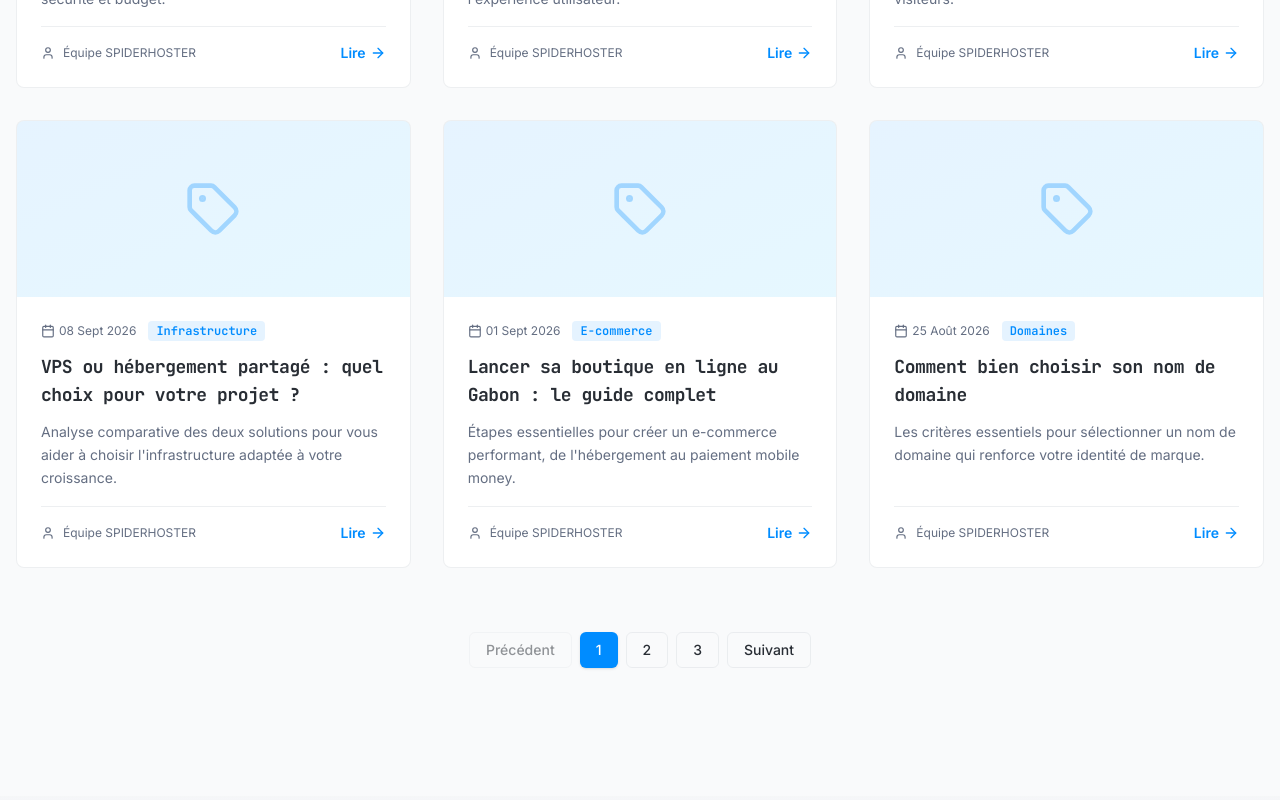
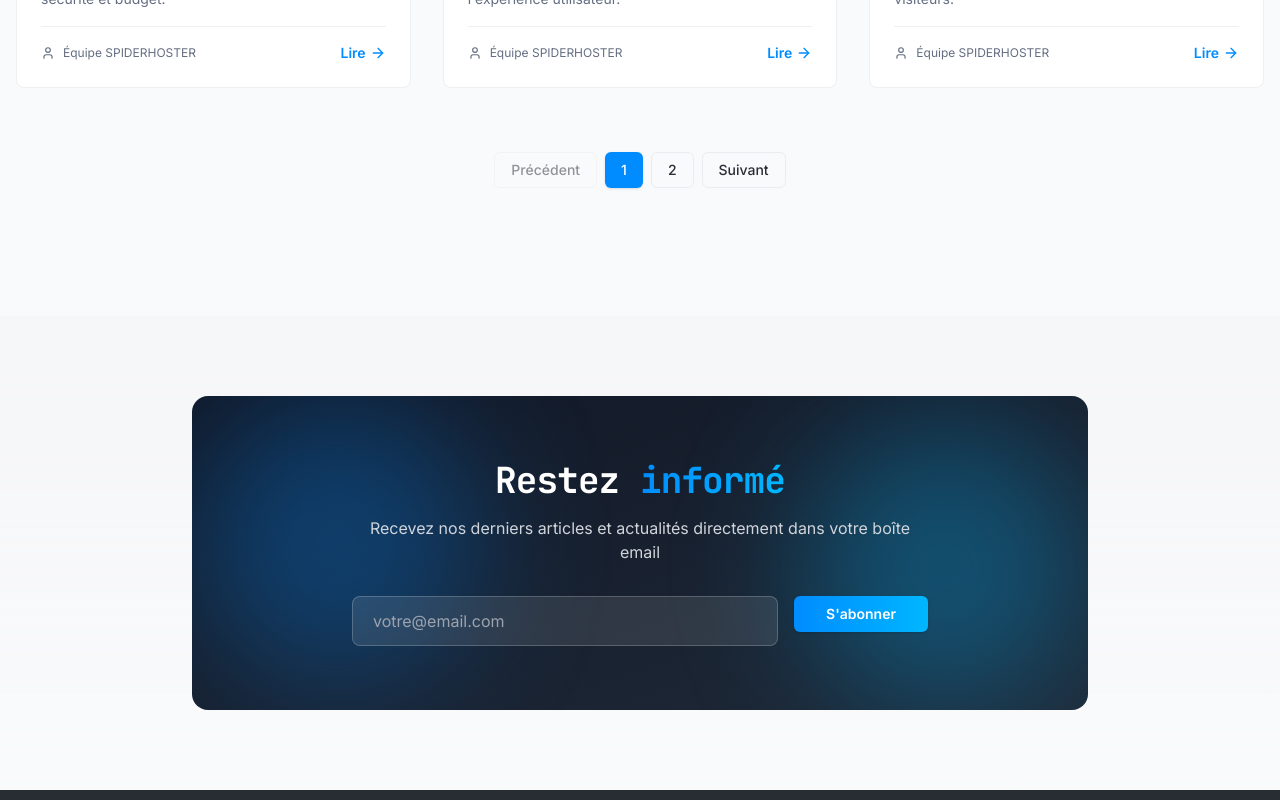
Before and after one commit to brice214/sg-6b163f7e-d25b-45da-95b7-a0681ea5011c-1791216779, a Next.js app: page /blog in a window 1280 px wide. Shown: the part 1400-2200 px from the top of the page. Built offline with nearby package versions, Linux system fonts and the light colour scheme.

Commit message:
feat(ui): implement category filtering and pagination

```diff
--- a/src/pages/blog.tsx
+++ b/src/pages/blog.tsx
@@ -1,3 +1,4 @@
+import { useMemo, useState } from "react";
 import { SEO } from "@/components/SEO";
 import { Header } from "@/components/Header";
 import { Footer } from "@/components/Footer";
@@ -68,8 +69,34 @@ const articles: Article[] = [
 ];
 
 const categories = ["Tous", "Guide", "WordPress", "Sécurité", "Infrastructure", "E-commerce", "Domaines"];
+const ARTICLES_PER_PAGE = 3;
 
 export default function Blog() {
+  const [selectedCategory, setSelectedCategory] = useState("Tous");
+  const [currentPage, setCurrentPage] = useState(1);
+
+  const filteredArticles = useMemo(
+    () => (selectedCategory === "Tous" ? articles : articles.filter((a) => a.category === selectedCategory)),
+    [selectedCategory]
+  );
+
+  const totalPages = Math.max(1, Math.ceil(filteredArticles.length / ARTICLES_PER_PAGE));
+
+  const paginatedArticles = useMemo(
+    () => filteredArticles.slice((currentPage - 1) * ARTICLES_PER_PAGE, currentPage * ARTICLES_PER_PAGE),
+    [filteredArticles, currentPage]
+  );
+
+  const handleCategoryChange = (cat: string) => {
+    setSelectedCategory(cat);
+    setCurrentPage(1);
+  };
+
+  const goToPage = (page: number) => {
+    setCurrentPage(Math.min(Math.max(1, page), totalPages));
+    document.getElementById("articles")?.scrollIntoView({ behavior: "smooth", block: "start" });
+  };
+
   return (
     <>
       <SEO
@@ -99,12 +126,17 @@ export default function Blog() {
         <section className="py-10 bg-background border-b border-border/50">
           <div className="container mx-auto px-4">
             <div className="flex flex-wrap gap-3 justify-center">
-              {categories.map((cat, index) => (
+              {categories.map((cat) => (
                 <Button
                   key={cat}
-                  variant={index === 0 ? "default" : "outline"}
+                  variant={selectedCategory === cat ? "default" : "outline"}
                   size="sm"
-                  className={index === 0 ? "bg-primary hover:bg-primary/90 text-white font-mono" : "border-border/50 font-mono"}
+                  onClick={() => handleCategoryChange(cat)}
+                  className={
+                    selectedCategory === cat
+                      ? "bg-primary hover:bg-primary/90 text-white font-mono"
+                      : "border-border/50 font-mono hover:border-primary/40"
+                  }
                 >
                   {cat}
                 </Button>
@@ -115,8 +147,9 @@ export default function Blog() {
 
         <section id="articles" className="py-20 lg:py-32 bg-background">
           <div className="container mx-auto px-4">
+            {paginatedArticles.length > 0 ? (
               <div className="grid md:grid-cols-2 lg:grid-cols-3 gap-8 max-w-7xl mx-auto">
-              {articles.map((article, index) => (
+                {paginatedArticles.map((article, index) => (
                   <div key={article.slug} className="group relative animate-slide-up" style={{ animationDelay: `${index * 80}ms` }}>
                     <div className="absolute -inset-1 bg-gradient-to-r from-primary to-secondary opacity-0 group-hover:opacity-10 blur-xl transition-opacity duration-300 rounded-2xl" />
                     <Card className="relative overflow-hidden border border-border/50 group-hover:border-primary/30 transition-all duration-300 flex flex-col h-full">
@@ -153,18 +186,42 @@ export default function Blog() {
                   </div>
                 ))}
               </div>
+            ) : (
+              <div className="text-center py-20">
+                <p className="text-muted-foreground font-mono">Aucun article dans cette catégorie pour le moment.</p>
+              </div>
+            )}
 
-            <div className="flex justify-center gap-2 mt-16">
-              <Button variant="outline" disabled className="border-border/50">
+            {totalPages > 1 && (
+              <div className="flex justify-center items-center gap-2 mt-16">
+                <Button
+                  variant="outline"
+                  disabled={currentPage === 1}
+                  onClick={() => goToPage(currentPage - 1)}
+                  className="border-border/50"
+                >
                   Précédent
                 </Button>
-              <Button className="bg-primary text-white hover:bg-primary/90">1</Button>
-              <Button variant="outline" className="border-border/50">2</Button>
-              <Button variant="outline" className="border-border/50">3</Button>
-              <Button variant="outline" className="border-border/50">
+                {Array.from({ length: totalPages }, (_, i) => i + 1).map((page) => (
+                  <Button
+                    key={page}
+                    onClick={() => goToPage(page)}
+                    variant={page === currentPage ? "default" : "outline"}
+                    className={page === currentPage ? "bg-primary text-white hover:bg-primary/90" : "border-border/50"}
+                  >
+                    {page}
+                  </Button>
+                ))}
+                <Button
+                  variant="outline"
+                  disabled={currentPage === totalPages}
+                  onClick={() => goToPage(currentPage + 1)}
+                  className="border-border/50"
+                >
                   Suivant
                 </Button>
               </div>
+            )}
           </div>
         </section>
 
```
Lines whose indentation alone changed are shown as unchanged.
